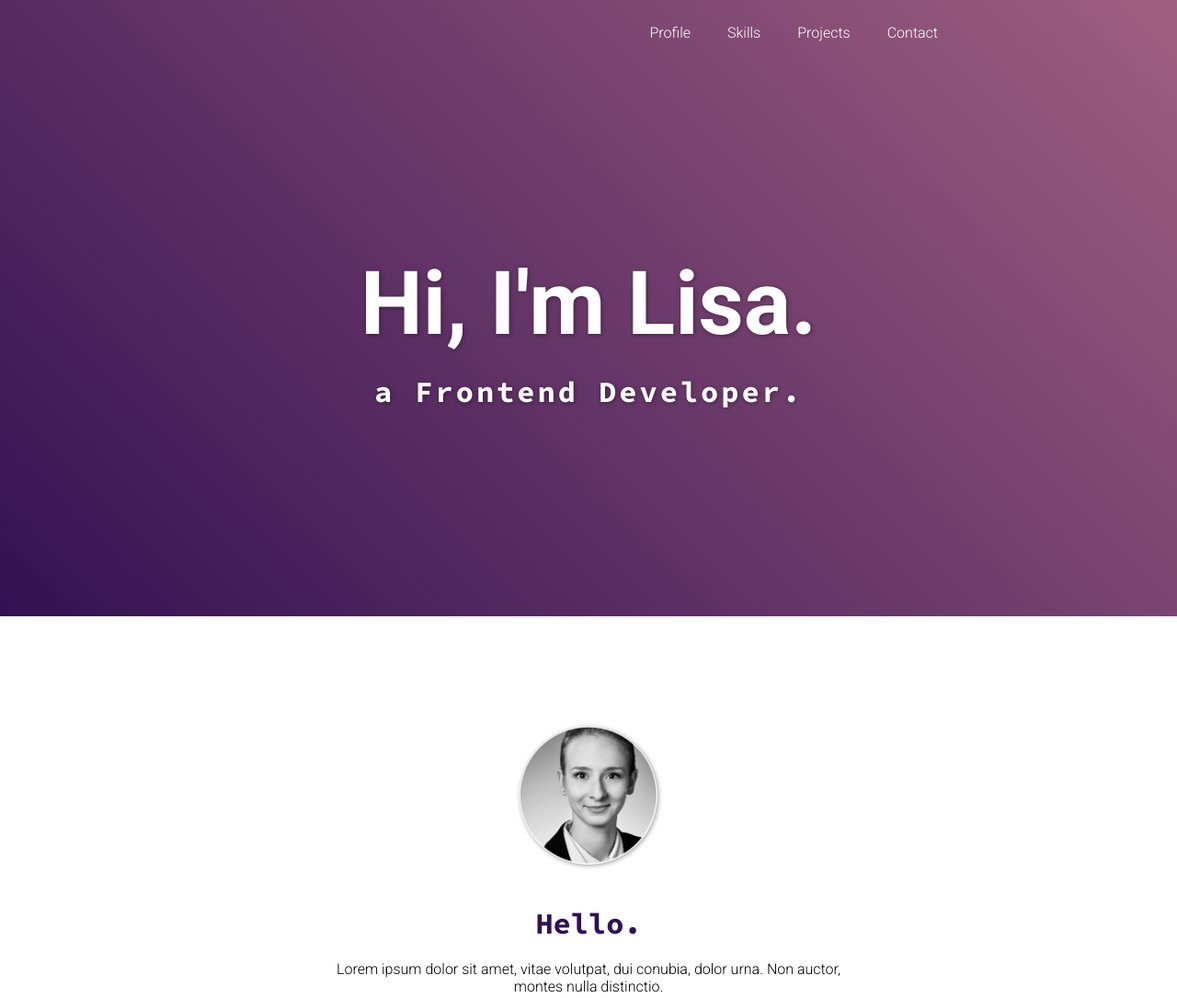
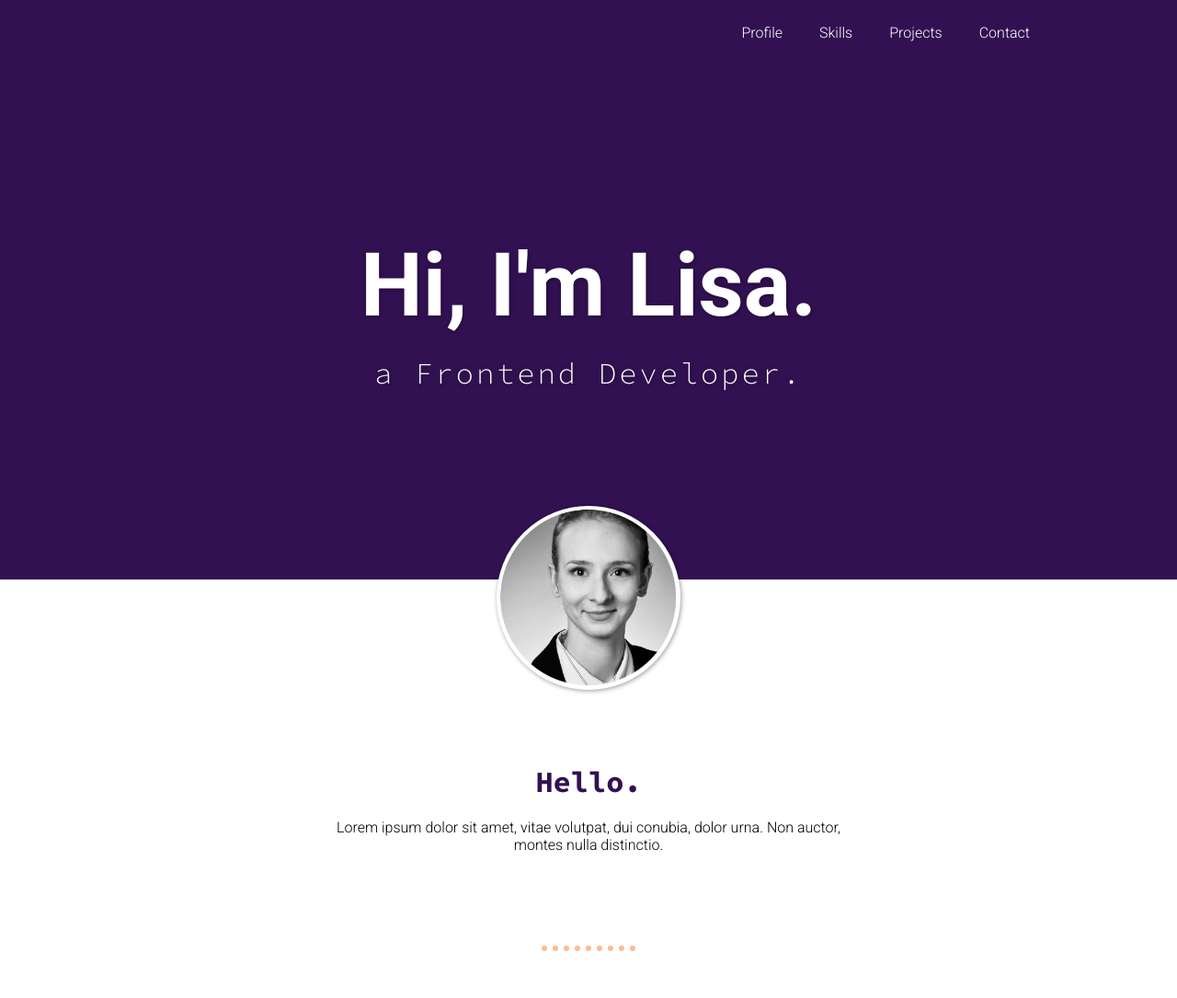
Before and after one commit to sernili/mountain-site, a plain HTML site: page index.html in a window 1280 px wide. Shown: the top 1085 px of the page at 92% size. Drawn offline with Linux system fonts and the light colour scheme; a script that the page names is missing.

Commit message:
re-position profile image

```diff
--- a/css/style.css
+++ b/css/style.css
@@ -61,7 +61,7 @@ hr {
 
 
 .gradient-container {
-    background: linear-gradient(45deg, var(--darker-color), var(--medium-color));
+    background: linear-gradient(45deg, var(--darker-color), var(--darker-color));
 
 }
 
@@ -82,7 +82,7 @@ nav {
     align-items: center;
     margin: 0 20px;
     width: 100%;
-    max-width: 800px;
+    max-width: 1000px;
     list-style-type: none;
 }
 
@@ -103,11 +103,12 @@ header {
     color: var(--white);
     text-shadow: var(--black-shadow);
     width: 100%;
-    height: 75vh;
+    height: 70vh;
     display: flex;
     flex-direction: column;
     justify-content: center;
     align-items: center;
+    margin-bottom: 200px;
 }
 
 .title {
@@ -117,8 +118,20 @@ header {
 
 .subtitle {
     font-family: var(--code-font);
+    font-weight: 300;
     color: var(--white);
     letter-spacing: 3px;
+}
+
+header img {
+    position: absolute;
+    bottom: 50px;
+    width: 200px;
+    height: 200px;
+    background-color: var(--white);
+    border: 3px solid var(--white);
+    border-radius: 50%;
+    box-shadow: var(--black-shadow);
 }
 
 /* Main Section */
@@ -132,14 +145,6 @@ section {
     margin: 100px auto;
     width: 80%;
     max-width: 600px;
-}
-
-#profile img {
-    width: 150px;
-    height: 150px;
-    margin: 20px;
-    border-radius: 50%;
-    box-shadow: var(--black-shadow);
 }
 
 .skill-row {
@@ -198,7 +203,7 @@ section {
 
 
 .btn {
-    background: linear-gradient(-90deg, var(--medium-color), var(--darker-color));
+    background: linear-gradient(-90deg, var(--darker-color), var(--darker-color));
     color: var(--white);
     box-shadow: var(--black-shadow);
     text-decoration: none;
--- a/index.html
+++ b/index.html
@@ -27,6 +27,7 @@
     <header>
         <h1 class="title">Hi, I'm Lisa.</h1>
         <h2 class="subtitle">a Frontend Developer.</h2>
+        <img src="img/ich.png" alt="">
     </header>
   </div>
 
@@ -34,7 +35,6 @@
   <main>
 
       <section id="profile">
-        <img src="img/ich.png" alt="">
         <h2>Hello.</h2>
         <p>Lorem ipsum dolor sit amet, vitae volutpat, dui conubia, dolor urna. Non auctor, montes nulla distinctio.</p>
       </section>
```
